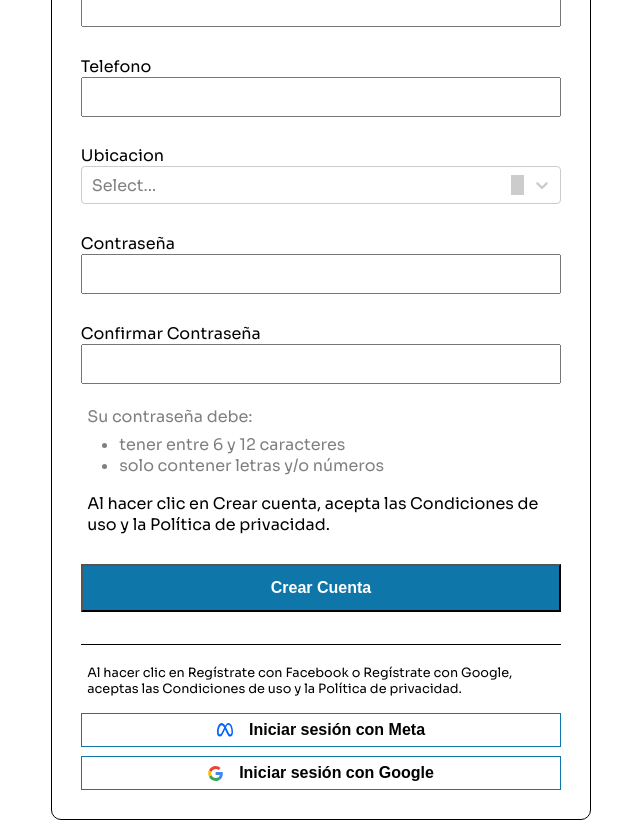
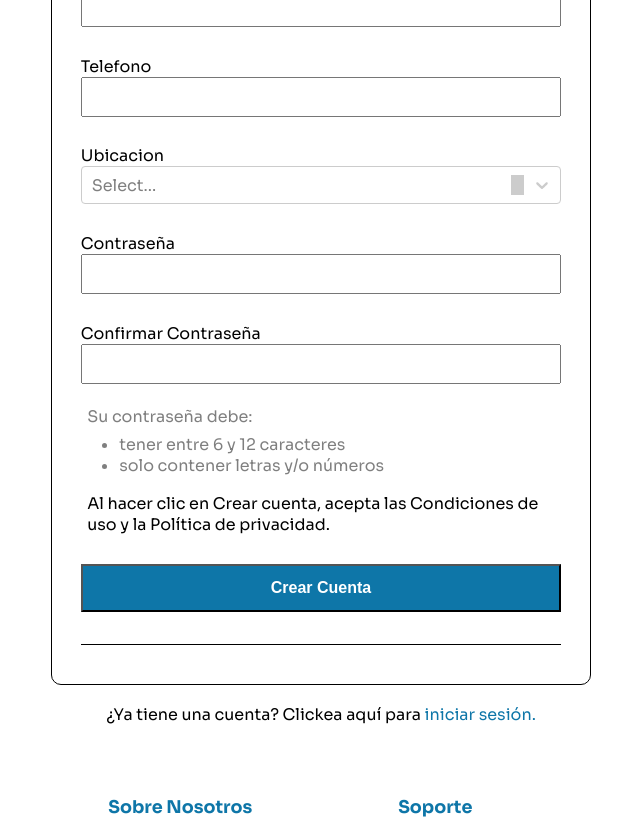
Before and after one commit to No-Country/c14-06-m-node-react, a React (Vite) app in the folder frontend/: page /crear-cuenta in a window 1280 px wide. Shown: the part 420-1242 px from the top of the page, without its empty margins (319-959 px from the left). Built offline with nearby package versions, Linux system fonts and the light colour scheme.

Commit message:
feat: sigin working with conection to api
sigin shows a new modal when successful and also redirects to login page

```diff
--- /dev/null
+++ b/frontend/src/components/ModalSignInSuccess.jsx
@@ -0,0 +1,104 @@
+// import { FontAwesomeIcon } from '@fortawesome/react-fontawesome';
+// import {faXmark} from '@fortawesome/free-solid-svg-icons';
+import styled from 'styled-components';
+
+// eslint-disable-next-line react/prop-types
+const ModalSignInSuccess = ({ state }) => {
+	return (
+		<>
+			{state && (
+				<Overlay>
+					<ModalContainer>
+						<ModalHeader>
+							<h2>Te registraste exitosamente</h2>
+						</ModalHeader>
+						{/* <CloseModalButton>
+        <FontAwesomeIcon icon={faXmark} size="lg" />
+        </CloseModalButton> */}
+
+						<LoaderContainer>
+							<Loader />
+						</LoaderContainer>
+
+						<p>Redirigiendo a la web de ServiciosClub</p>
+					</ModalContainer>
+				</Overlay>
+			)}
+		</>
+	);
+};
+export default ModalSignInSuccess;
+
+const Overlay = styled.div`
+	width: 100vw;
+	height: 100vh;
+	position: fixed;
+	top: 0;
+	left: 0;
+	background-color: rgba(0, 0, 0, 0.5);
+	display: flex;
+	align-items: center;
+	justify-content: center;
+	padding: 40px;
+`;
+
+const ModalContainer = styled.div`
+	width: 500px;
+	height: 400px;
+	border-radius: 10px;
+	background-color: #fff;
+	position: relative;
+	box-shadow: rgba(0, 0, 0, 0.25);
+	padding: 20px;
+`;
+
+const ModalHeader = styled.div`
+	display: flex;
+	align-items: center;
+	margin-bottom: 20px;
+
+	justify-content: center;
+
+	h2 {
+		padding-top: 30px;
+	}
+`;
+
+// const CloseModalButton = styled.button`
+//     position: absolute;
+//     top: 20px;
+//     right: 20px;
+//     width: 30px;
+//     height: 30px;
+//     border: none;
+//     background: none;
+//     cursor: pointer;
+//     border-radius: 5px;
+//     &:hover{
+//         background: #f2f2f2;
+//     }
+
+// `;
+const LoaderContainer = styled.div`
+	display: flex;
+	justify-content: center;
+	padding: 50px;
+`;
+
+const Loader = styled.div`
+	border: 10px solid #f3f3f3; /* Light grey */
+	border-top: 10px solid #3498db; /* Blue */
+	border-radius: 50%;
+	width: 90px;
+	height: 90px;
+	animation: spin 2s linear infinite;
+
+	@keyframes spin {
+		0% {
+			transform: rotate(0deg);
+		}
+		100% {
+			transform: rotate(360deg);
+		}
+	}
+`;
--- a/frontend/src/pages/CreateAccount.jsx
+++ b/frontend/src/pages/CreateAccount.jsx
@@ -1,9 +1,11 @@
 import { Link } from 'react-router-dom';
 import styled from 'styled-components';
-import meta from '../assets/images/meta.svg';
-import google from '../assets/images/google.svg';
+// import meta from '../assets/images/meta.svg';
+// import google from '../assets/images/google.svg';
 import { useForm } from 'react-hook-form';
 import Select from 'react-select';
+import { useState } from 'react';
+import ModalSignInSuccess from '../components/ModalSignInSuccess';
 
 //LISTA DE PROVINCIAS ARGENTINAS//
 const provincias = [
@@ -31,6 +33,230 @@ const provincias = [
 	{ label: 'Tierra del Fuego', value: 'Tierra del Fuego' },
 	{ label: 'Tucumán', value: 'Tucumán' },
 ];
+
+const endpoint = 'https://serviceclub.onrender.com/api/session/register';
+
+const CreateAccount = () => {
+	const [modalState, changeModalState] = useState(false);
+
+	const {
+		register,
+		handleSubmit,
+		formState: { errors },
+		watch,
+	} = useForm();
+
+	const onSubmit = handleSubmit((data) => {
+		data.role = 'user';
+		data.profileImg = '';
+		const payload = {
+			method: 'POST',
+			body: JSON.stringify(data),
+			headers: {
+				'Content-type': 'application/json',
+			},
+		};
+
+		fetch(endpoint, payload)
+			.then((response) => {
+				if (response.status === 201) {
+					//APARECE MODEAL DE REGISTRO EXITOSO
+					changeModalState(true);
+					setTimeout(() => {
+						location.replace('/iniciar-sesion');
+					}, 3000);
+				} else if (response.status === 400) {
+					alert('Correo usado');
+				}
+			})
+			.then((data) => console.log(data));
+	});
+	return (
+		<DivContainer>
+			<ModalSignInSuccess state={modalState} changeState={changeModalState} />
+
+			<StyledTitle>
+				Crea tu<StyledSpan>Cuenta</StyledSpan>
+			</StyledTitle>
+			<StyledForm onSubmit={onSubmit}>
+				{/* <HorizontalDiv> */}
+				<LabelDiv>
+					<label htmlFor="name">Nombre</label>
+					<StyledInput
+						type="text"
+						name=""
+						id="name"
+						{...register('name', {
+							required: { value: true, message: 'Nombre es requerido' },
+							minLength: {
+								value: 2,
+								message: 'Nombre debe tener al menos 2 caracteres',
+							},
+							maxLength: {
+								value: 20,
+								message: 'Nombre no puede tener mas de 20 caracteres',
+							},
+						})}
+					/>
+					{errors.name && (
+						<StyledSpanErrores>{errors.name.message}</StyledSpanErrores>
+					)}
+				</LabelDiv>
+
+				{/* //INPUT APELLIDO USUARIO */}
+				<LabelDiv>
+					<label htmlFor="surname">Apellido</label>
+					<StyledInput
+						type="text"
+						name=""
+						id="surname"
+						{...register('surname', {
+							required: { value: true, message: 'Apellido es requerido' },
+							minLength: {
+								value: 2,
+								message: 'Apellido debe tener al menos 2 caracteres',
+							},
+							maxLength: {
+								value: 20,
+								message: 'Apellido no puede tener mas de 20 caracteres',
+							},
+						})}
+					/>
+					{errors.surname && (
+						<StyledSpanErrores>{errors.surname.message}</StyledSpanErrores>
+					)}
+				</LabelDiv>
+				{/* </HorizontalDiv> */}
+
+				{/* //INPUT EMAIL USUARIO */}
+				<LabelDiv>
+					<label htmlFor="email">Email</label>
+					<StyledInput
+						type="email"
+						name=""
+						id="email"
+						{...register('email', {
+							required: { value: true, message: 'Correo es requerido' },
+							pattern: {
+								value: /^[a-zA-Z0-9._%+-]+@[a-zA-Z0-9.-]+\.[a-zA-Z]{2,}$/,
+								message: 'Correo no válido',
+							},
+						})}
+					/>
+					{errors.email && (
+						<StyledSpanErrores>{errors.email.message}</StyledSpanErrores>
+					)}
+				</LabelDiv>
+				<LabelDiv>
+					<label htmlFor="phone">Telefono</label>
+					<StyledInput
+						type="tel"
+						name=""
+						id="phone"
+						{...register('phone', {
+							required: { value: true, message: 'Telefono es requerido' },
+							pattern: {
+								value: /[0-9]/,
+								message: 'Telefono invalido',
+							},
+						})}
+					/>
+					{errors.phone && (
+						<StyledSpanErrores>Telefono es requerido</StyledSpanErrores>
+					)}
+				</LabelDiv>
+
+				<LabelDiv>
+					<label htmlFor="location">Ubicacion</label>
+					<Select
+						id="location"
+						{...register('location')}
+						options={provincias}
+					/>
+				</LabelDiv>
+				<LabelDiv>
+					<label htmlFor="password">Contraseña</label>
+					<StyledInput
+						type="password"
+						name=""
+						id="password"
+						{...register('password', {
+							required: {
+								value: true,
+								message: 'Contraseña es requerida',
+							},
+							minLength: {
+								value: 6,
+								message: 'Contraseña debe tener al menos 6 caracteres',
+							},
+							maxLength: {
+								value: 12,
+								message: 'Contraseña no debe tener mas de 12 caracteres',
+							},
+						})}
+					/>
+					{errors.password && (
+						<StyledSpanErrores>{errors.password.message}</StyledSpanErrores>
+					)}
+				</LabelDiv>
+				<LabelDiv>
+					<label htmlFor="confirmPassword">Confirmar Contraseña</label>
+					<StyledInput
+						type="password"
+						name=""
+						id="confirmPassword"
+						{...register('confirmPassword', {
+							required: {
+								value: true,
+								message: 'Debe confirmar su contraseña',
+							},
+							validate: (value) =>
+								value === watch('password') || 'Las contraseñas no coinciden',
+						})}
+					/>
+					{errors.confirmPassword && (
+						<StyledSpanErrores>
+							{errors.confirmPassword.message}
+						</StyledSpanErrores>
+					)}
+				</LabelDiv>
+				<DivInfoContraseña>
+					<span>Su contraseña debe:</span>
+					<ul>
+						<li>tener entre 6 y 12 caracteres</li>
+						<li>solo contener letras y/o números</li>
+					</ul>
+				</DivInfoContraseña>
+				<TextTerms>
+					Al hacer clic en Crear cuenta, acepta las Condiciones de uso y la
+					Política de privacidad.
+				</TextTerms>
+				<DivButton>
+					<ButtonForm type="">Crear Cuenta</ButtonForm>
+				</DivButton>
+				<Divider />
+				{/* <DivSecundario>
+					<span>
+						Al hacer clic en Regístrate con Facebook o Regístrate con Google,
+						aceptas las Condiciones de uso y la Política de privacidad.
+					</span>
+					<ButtonSM>
+						<img src={meta} alt="meta icon" />
+						Iniciar sesión con Meta
+					</ButtonSM>
+					<ButtonSM>
+						<img src={google} alt="google icon" />
+						Iniciar sesión con Google
+					</ButtonSM>
+				</DivSecundario> */}
+			</StyledForm>
+			<span>
+				¿Ya tiene una cuenta? Clickea aquí para&nbsp;
+				<Link to="/iniciar-sesion">iniciar sesión.</Link>
+			</span>
+		</DivContainer>
+	);
+};
 
 const DivContainer = styled.div`
 	display: flex;
@@ -110,27 +336,27 @@ const ButtonForm = styled.button`
 	}
 `;
 
-const ButtonSM = styled.button`
-	display: flex;
-	flex-direction: row;
-	justify-content: center;
-	align-items: center;
-	gap: 1rem;
-	padding: 1rem;
-	margin-top: 0.2rem;
-	width: 100%;
-	flex-wrap: nowrap;
-	background-color: white;
-	border: 1px solid var(--primary);
-	height: 2rem;
-	font-weight: 600;
-	font-size: 1rem;
-	cursor: pointer;
+// const ButtonSM = styled.button`
+// 	display: flex;
+// 	flex-direction: row;
+// 	justify-content: center;
+// 	align-items: center;
+// 	gap: 1rem;
+// 	padding: 1rem;
+// 	margin-top: 0.2rem;
+// 	width: 100%;
+// 	flex-wrap: nowrap;
+// 	background-color: white;
+// 	border: 1px solid var(--primary);
+// 	height: 2rem;
+// 	font-weight: 600;
+// 	font-size: 1rem;
+// 	cursor: pointer;
 
-	&:hover {
-		color: var(--primary);
-	}
-`;
+// 	&:hover {
+// 		color: var(--primary);
+// 	}
+// `;
 
 const DivInfoContraseña = styled.div`
 	display: flex;
@@ -151,202 +377,13 @@ const Divider = styled.div`
 	border-top: 1px solid #000;
 	margin: 10px 0;
 `;
-const DivSecundario = styled.div`
-	display: flex;
-	flex-direction: column;
-	justify-content: center;
-	align-items: center;
-	font-size: 0.8rem;
-	gap: 0.4rem;
-`;
-
-const CreateAccount = () => {
-	const {
-		register,
-		handleSubmit,
-		formState: { errors },
-		watch,
-	} = useForm();
-
-	const onSubmit = handleSubmit((data) => {
-		data.role = 'user';
-		data.profileImg = '';
-		console.log(data);
-		alert('usuario creado con exito\n' + JSON.stringify(data));
-	});
-	return (
-		<DivContainer>
-			<StyledTitle>
-				Crea tu<StyledSpan>Cuenta</StyledSpan>
-			</StyledTitle>
-			<StyledForm onSubmit={onSubmit}>
-				{/* <HorizontalDiv> */}
-				<LabelDiv>
-					<label htmlFor="name">Nombre</label>
-					<StyledInput
-						type="text"
-						name=""
-						id=""
-						{...register('name', {
-							required: { value: true, message: 'Nombre es requerido' },
-							minLength: {
-								value: 2,
-								message: 'Nombre debe tener al menos 2 caracteres',
-							},
-							maxLength: {
-								value: 20,
-								message: 'Nombre no puede tener mas de 20 caracteres',
-							},
-						})}
-					/>
-					{errors.name && (
-						<StyledSpanErrores>{errors.name.message}</StyledSpanErrores>
-					)}
-				</LabelDiv>
-
-				{/* //INPUT APELLIDO USUARIO */}
-				<LabelDiv>
-					<label htmlFor="">Apellido</label>
-					<StyledInput
-						type="text"
-						name=""
-						id=""
-						{...register('surname', {
-							required: { value: true, message: 'Apellido es requerido' },
-							minLength: {
-								value: 2,
-								message: 'Apellido debe tener al menos 2 caracteres',
-							},
-							maxLength: {
-								value: 20,
-								message: 'Apellido no puede tener mas de 20 caracteres',
-							},
-						})}
-					/>
-					{errors.surname && (
-						<StyledSpanErrores>{errors.surname.message}</StyledSpanErrores>
-					)}
-				</LabelDiv>
-				{/* </HorizontalDiv> */}
-
-				{/* //INPUT EMAIL USUARIO */}
-				<LabelDiv>
-					<label htmlFor="">Email</label>
-					<StyledInput
-						type="email"
-						name=""
-						id=""
-						{...register('email', {
-							required: { value: true, message: 'Correo es requerido' },
-							pattern: {
-								value: /^[a-zA-Z0-9._%+-]+@[a-zA-Z0-9.-]+\.[a-zA-Z]{2,}$/,
-								message: 'Correo no válido',
-							},
-						})}
-					/>
-					{errors.email && (
-						<StyledSpanErrores>{errors.email.message}</StyledSpanErrores>
-					)}
-				</LabelDiv>
-				<LabelDiv>
-					<label htmlFor="">Telefono</label>
-					<StyledInput
-						type="number"
-						name=""
-						id=""
-						{...register('phone', { required: true })}
-					/>
-					{errors.phone && (
-						<StyledSpanErrores>Telefono es requerido</StyledSpanErrores>
-					)}
-				</LabelDiv>
-
-				<LabelDiv>
-					<label htmlFor="">Ubicacion</label>
-					<Select {...register('location')} options={provincias} />
-				</LabelDiv>
-				<LabelDiv>
-					<label htmlFor="">Contraseña</label>
-					<StyledInput
-						type="password"
-						name=""
-						id=""
-						{...register('password', {
-							required: {
-								value: true,
-								message: 'Contraseña es requerida',
-							},
-							minLength: {
-								value: 6,
-								message: 'Contraseña debe tener al menos 6 caracteres',
-							},
-							maxLength: {
-								value: 12,
-								message: 'Contraseña no debe tener mas de 12 caracteres',
-							},
-						})}
-					/>
-					{errors.password && (
-						<StyledSpanErrores>{errors.password.message}</StyledSpanErrores>
-					)}
-				</LabelDiv>
-				<LabelDiv>
-					<label htmlFor="confirmPassword">Confirmar Contraseña</label>
-					<StyledInput
-						type="password"
-						name=""
-						id=""
-						{...register('confirmPassword', {
-							required: {
-								value: true,
-								message: 'Debe confirmar su contraseña',
-							},
-							validate: (value) =>
-								value === watch('password') || 'Las contraseñas no coinciden',
-						})}
-					/>
-					{errors.confirmPassword && (
-						<StyledSpanErrores>
-							{errors.confirmPassword.message}
-						</StyledSpanErrores>
-					)}
-				</LabelDiv>
-				<DivInfoContraseña>
-					<span>Su contraseña debe:</span>
-					<ul>
-						<li>tener entre 6 y 12 caracteres</li>
-						<li>solo contener letras y/o números</li>
-					</ul>
-				</DivInfoContraseña>
-				<TextTerms>
-					Al hacer clic en Crear cuenta, acepta las Condiciones de uso y la
-					Política de privacidad.
-				</TextTerms>
-				<DivButton>
-					<ButtonForm type="">Crear Cuenta</ButtonForm>
-				</DivButton>
-				<Divider />
-				<DivSecundario>
-					<span>
-						Al hacer clic en Regístrate con Facebook o Regístrate con Google,
-						aceptas las Condiciones de uso y la Política de privacidad.
-					</span>
-					<ButtonSM>
-						<img src={meta} alt="meta icon" />
-						Iniciar sesión con Meta
-					</ButtonSM>
-					<ButtonSM>
-						<img src={google} alt="google icon" />
-						Iniciar sesión con Google
-					</ButtonSM>
-				</DivSecundario>
-			</StyledForm>
-			<span>
-				¿Ya tiene una cuenta? Clickea aquí para&nbsp;
-				<Link to="/iniciar-sesion">iniciar sesión.</Link>
-			</span>
-		</DivContainer>
-	);
-};
+// const DivSecundario = styled.div`
+// 	display: flex;
+// 	flex-direction: column;
+// 	justify-content: center;
+// 	align-items: center;
+// 	font-size: 0.8rem;
+// 	gap: 0.4rem;
+// `;
 
 export default CreateAccount;
```
